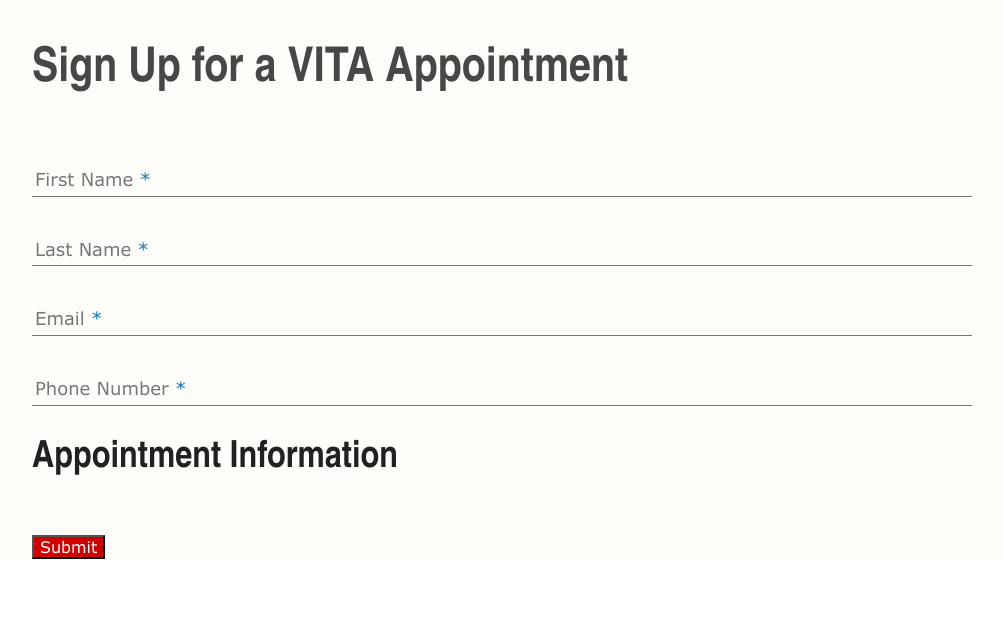
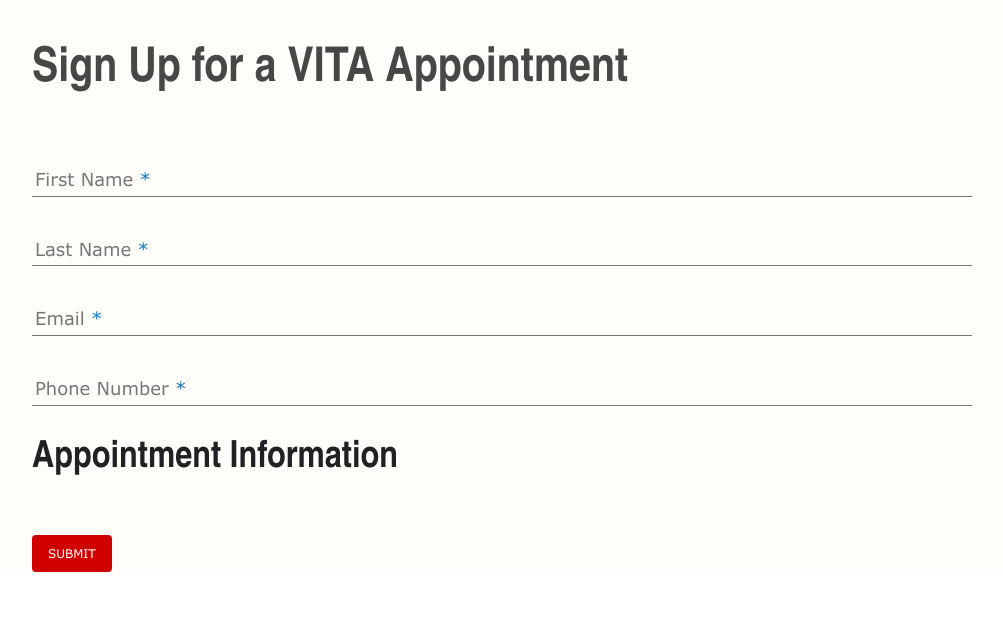
Before and after one commit to UNL-CSE-AMBASSADORS/VITA, a PHP site: page /signup in a window 1280 px wide. Shown: the part 73-704 px from the top of the page, without its empty margins (138-1141 px from the left). Run offline with PHP 8.4, Linux system fonts and the light colour scheme; data that the repository does not hold is empty; some libraries are stand-ins or nearby versions.

Commit message:
Fix submit button

```diff
--- a/signup/index.php
+++ b/signup/index.php
@@ -49,7 +49,7 @@
 					getLitmusQuestions();
 				?>
 
-				<input type="submit" value="Submit" class="submit vita-form-button vita-background-primary">
+				<input type="submit" value="Submit" class="submit button vita-background-primary">
 			</form>
 		</div>
 	</div>
```
